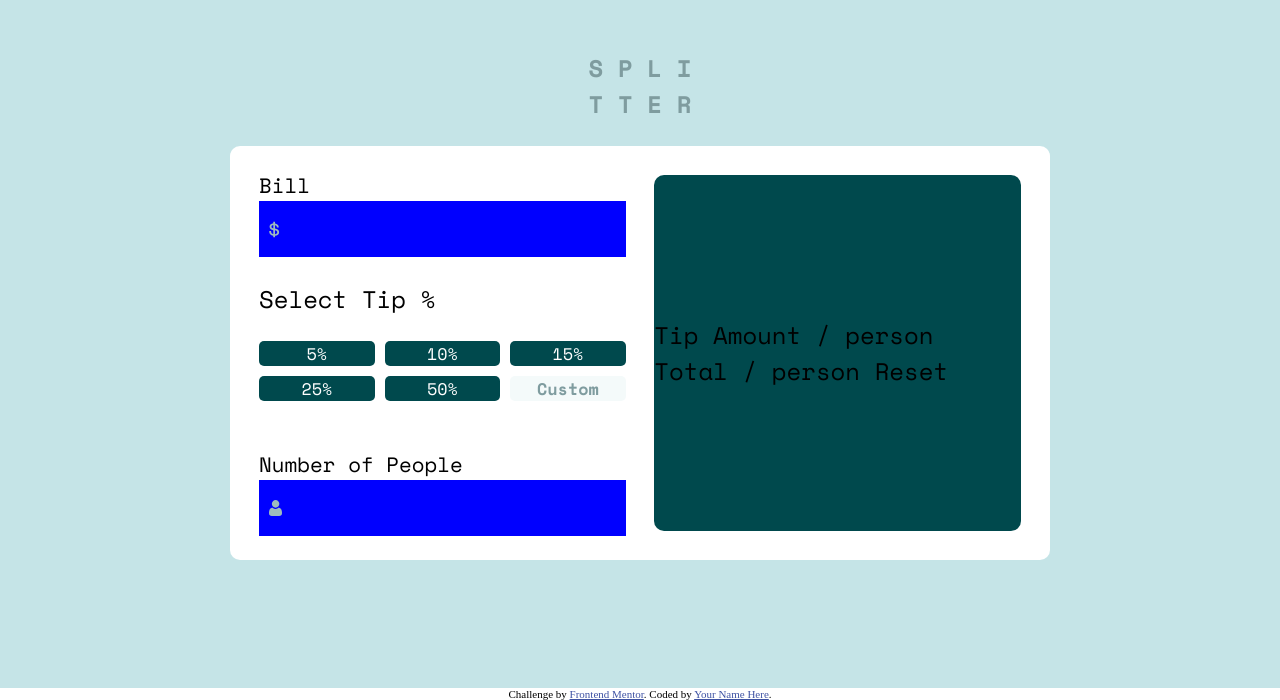
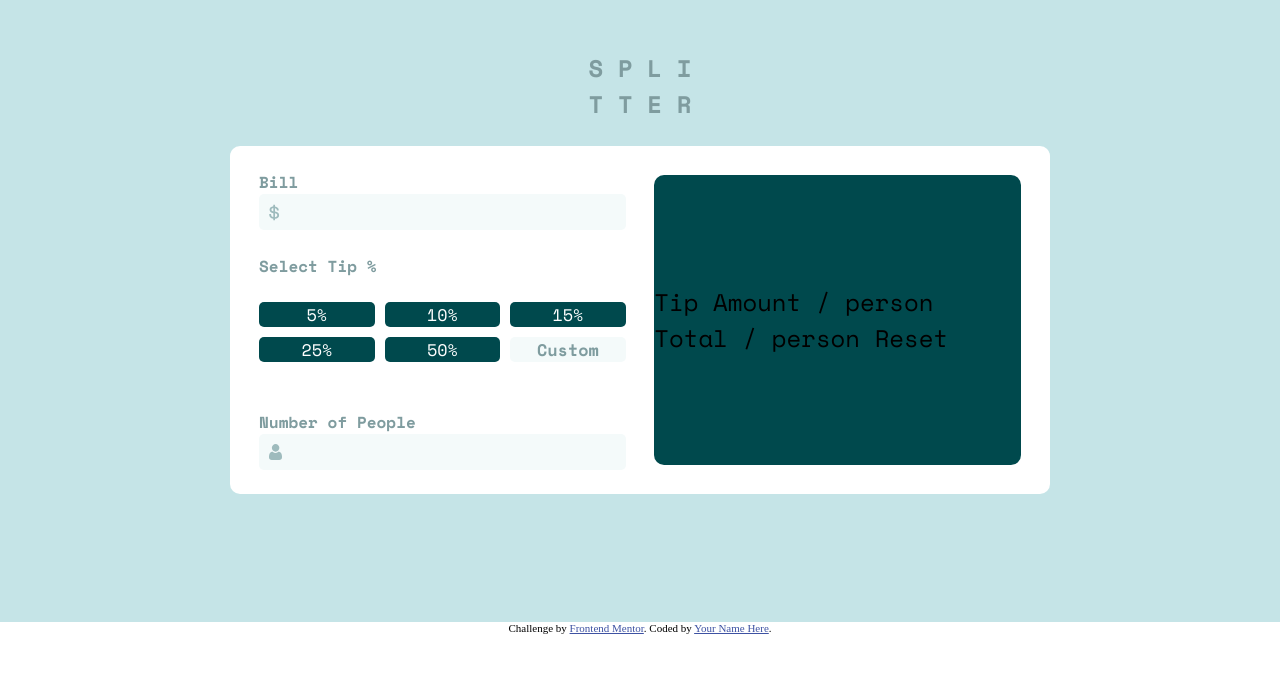
Before and after one commit to ecesarini-frontend-mentor/tip-calculator-app-main, a plain HTML site: page index.html in a window 1280 px wide. Shown: the part 102-802 px from the top of the page. Drawn offline with nearby package versions, Linux system fonts and the light colour scheme.

Commit message:
Update index.html

```diff
--- a/index.html
+++ b/index.html
@@ -30,6 +30,20 @@
   --very-light-grayish-cyan: hsl(189, 41%, 97%);
   --white: hsl(0, 0%, 100%);
 }
+body {
+  box-sizing: border-box;
+  margin: 0 0;
+  padding: 0 0;
+  font-size: 24px;
+  width: 100%;
+}
+main {
+  padding: 10% 0;
+  width: 100%;
+  height: 100%;
+  font-family: 'Space Mono', monospace;
+  background-color: var(--light-grayish-cyan);
+}
 ul, li {
   list-style: none;
   margin: inherit 0;
@@ -43,6 +57,7 @@ input {
 	font: inherit;
   cursor: inherit;
   outline: none;
+  min-width: 0;
 }
 /* Chrome, Safari, Edge, Opera */
 input::-webkit-outer-spin-button,
@@ -50,24 +65,9 @@ input::-webkit-inner-spin-button {
   -webkit-appearance: none;
   margin: 0;
 }
-
 /* Firefox */
 input[type=number] {
   -moz-appearance: textfield;
-}
-body {
-  box-sizing: border-box;
-  margin: 0 0;
-  padding: 0 0;
-  font-size: 24px;
-  width: 100%;
-}
-main {
-  padding: 10% 0;
-  width: 100%;
-  height: 100%;
-  font-family: 'Space Mono', monospace;
-  background-color: var(--light-grayish-cyan);
 }
 
 #main-container {
@@ -103,24 +103,28 @@ main {
   display: flex;
   flex-direction: column;
 }
-.ci-bill-title, .ci-people-title {
-  font-size: 1.3rem;
+.ci-bill-title, .ci-tip-title, .ci-people-title {
   flex-shrink: 3;
+  font-size: 1rem;
+  font-weight: 700;
+  color: var(--dark-grayish-cyan);
 }
 .inl-elem {
   display: inline-flex;
-  padding: 5px 10px;
+  padding: 0px 10px;
   background-color: var(--very-light-grayish-cyan);
-  background-color: blue;
+  /*background-color: blue;*/
+  border-radius: 5px 5px;
   cursor: pointer;
 }
 .inl-elem img {
-  object-fit: contain;
+  object-fit: scale-down;
 }
 .inl-elem input {
+  padding-right: 0;
   text-align-last: right;
-  margin-right: 10px;
-  color: white;
+  color: var(--dark-grayish-cyan);
+  /*color: white;*/
 }
 .ci-tip-grid {
   display: grid;
@@ -137,7 +141,6 @@ main {
   border-radius: 5px 5px;
 	cursor: pointer;
 }
-
 .ci-tip-grid li:nth-child(n-1) {
   background-color: var(--very-dark-cyan);
 }
@@ -145,6 +148,14 @@ main {
   color: var(--dark-grayish-cyan);
   background-color: var(--very-light-grayish-cyan);
   font-weight: 700;
+}
+.ci-tip-grid li .ci-tg-perc:focus {    /* "focus" attribute comes before "hover" */
+  background-color: var(--strong-cyan);
+}
+.ci-tip-grid li:hover {
+  box-shadow: inset 0px 0px 0px .2rem var(--strong-cyan);  /* (inset "revert to inside offsets") 0px(x-offset "you don't want") 0px(y-offset "you don't want") 0px(blur-radius "you don't want") .2rem(spread-radius "you want expand radius by a dimension") var(--stron-cyan "color")*/
+  border-color: var(--strong-cyan);
+  color: var(--strong-cyan);
 }
 
 .calc-result {
```
